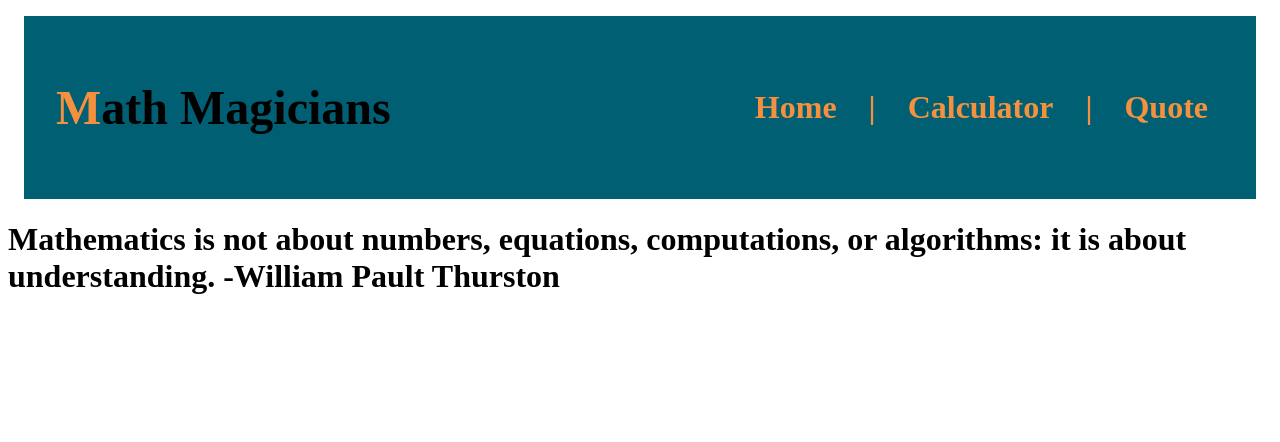
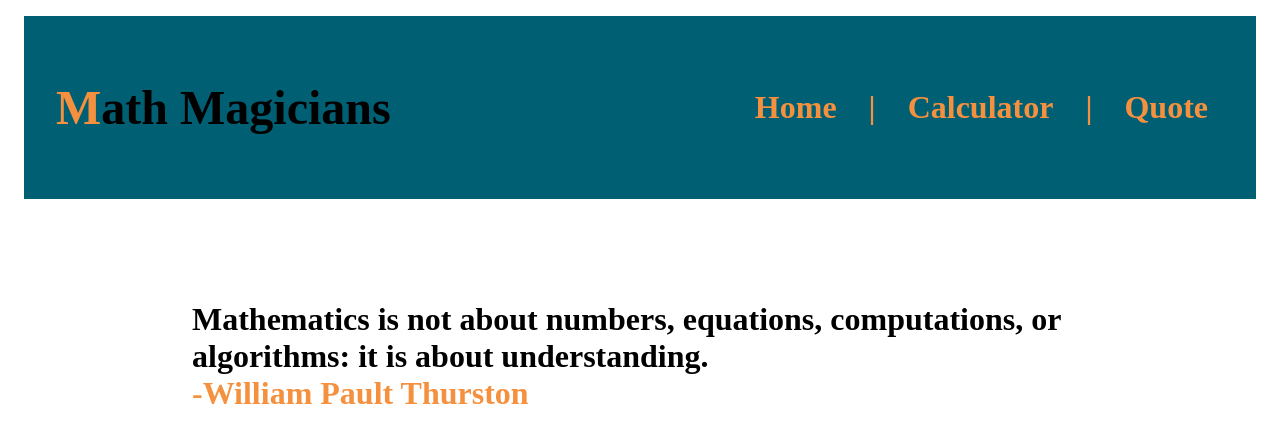
Before and after one commit to mike2611/math-magicians, a React (Create React App) app: page /quote in a window 1280 px wide. Shown: the top 442 px of the page. Built offline with nearby package versions, Linux system fonts and the light colour scheme.

Commit message:
Add Quote styles

```diff
--- /dev/null
+++ b/src/components/Quote.css
@@ -0,0 +1,19 @@
+.quote {
+  display: flex;
+  justify-content: center;
+  margin-top: 80px;
+}
+
+.quote  div{
+  width: 70vw;
+}
+
+.quote .author{
+  color: #f5913e;
+}
+
+@media screen and (max-width: 576px) {
+  .quote {
+    margin-top: 10px;
+  }
+}
--- a/src/components/Quote.js
+++ b/src/components/Quote.js
@@ -1,9 +1,15 @@
+import './Quote.css';
+
 const Quote = () => (
-  <div>
-    <h1>
-      Mathematics is not about numbers, equations, computations,
-      or algorithms: it is about understanding. -William Pault Thurston
-    </h1>
+  <div className="quote">
+    <div>
+      <h1>
+        Mathematics is not about numbers, equations,
+        computations, or algorithms: it is about understanding.
+        <br />
+        <span className="author">-William Pault Thurston</span>
+      </h1>
+    </div>
   </div>
 );
 
```
